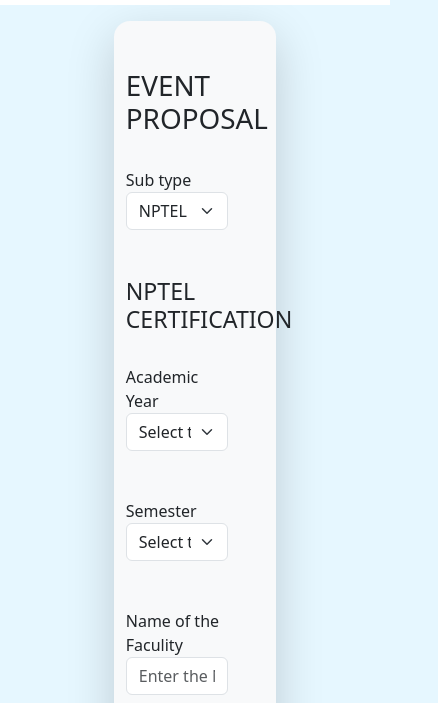
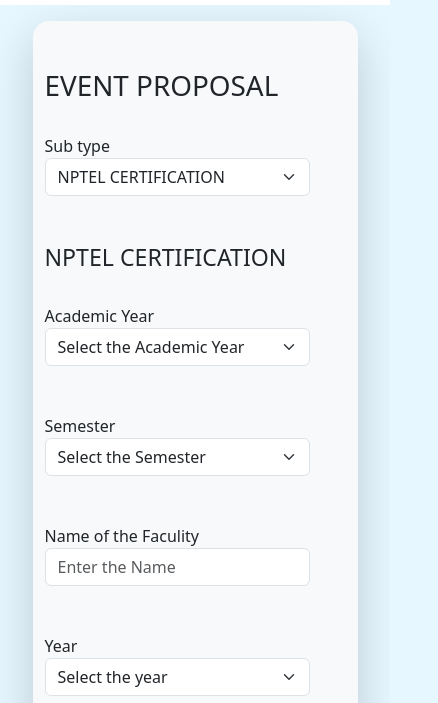
Before and after one commit to jothinathan423/sestapage, a plain HTML site: page index2.html in a window 390 px wide. Shown: the part 141-844 px from the top of the page, 438 px wide, since content can reach past the window. Drawn offline with nearby package versions, Linux system fonts and the light colour scheme.

Commit message:
Update index2.html

```diff
--- a/index2.html
+++ b/index2.html
@@ -45,7 +45,7 @@
 
 
 
-    <div class="container align-self-center pt-5 pe-5 pb-5 bg-light col-xxl-5 col-xl-6 col-lg-7 col-md-8 my-3  rounded-4 col-5 shadow-lg " style="background-color: white;">
+    <div class="container align-self-center col-10 pt-5 pe-5 pb-5 bg-light col-xxl-5 col-xl-6 col-lg-7 col-md-8 my-3  rounded-4 col-5 shadow-lg " style="background-color: white;">
     <h1 >EVENT PROPOSAL</h1>
     <br>
     <label for="">Sub type</label><BR>
```
